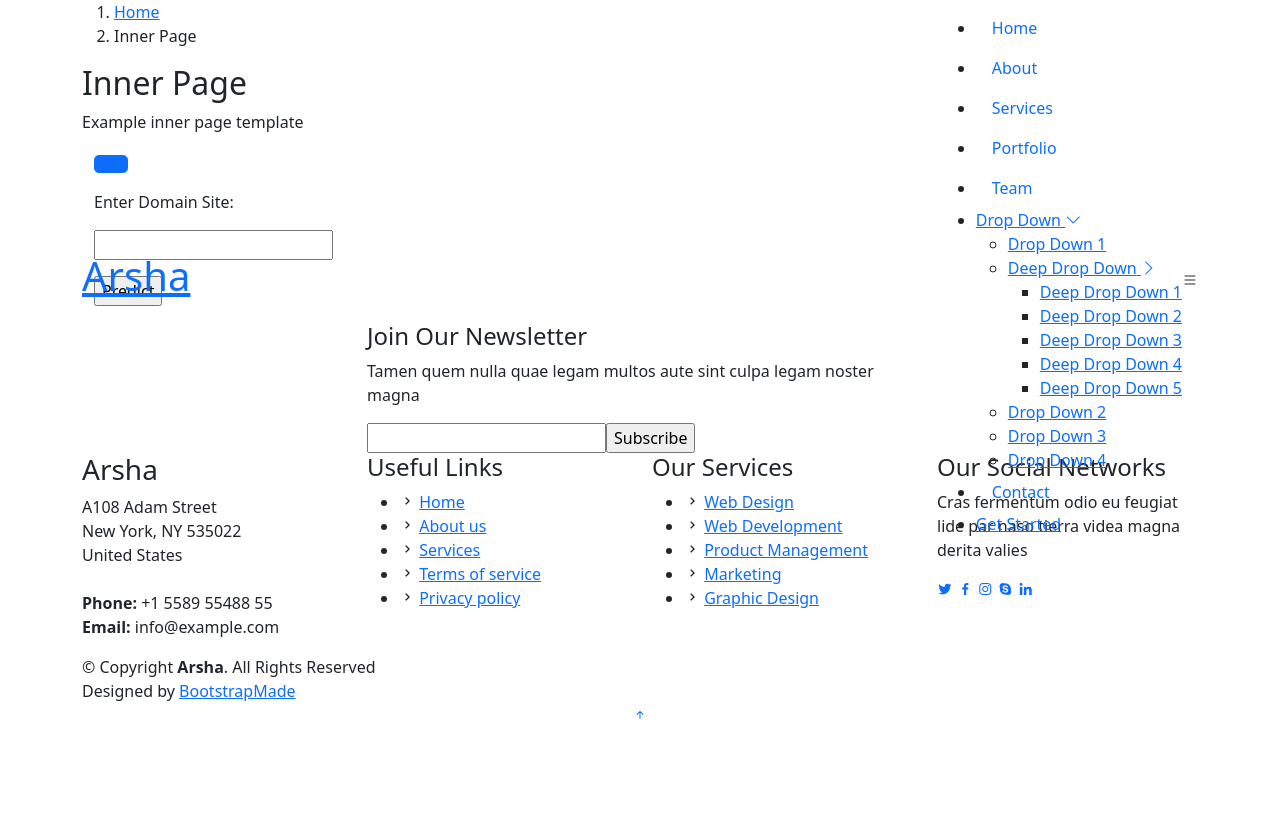
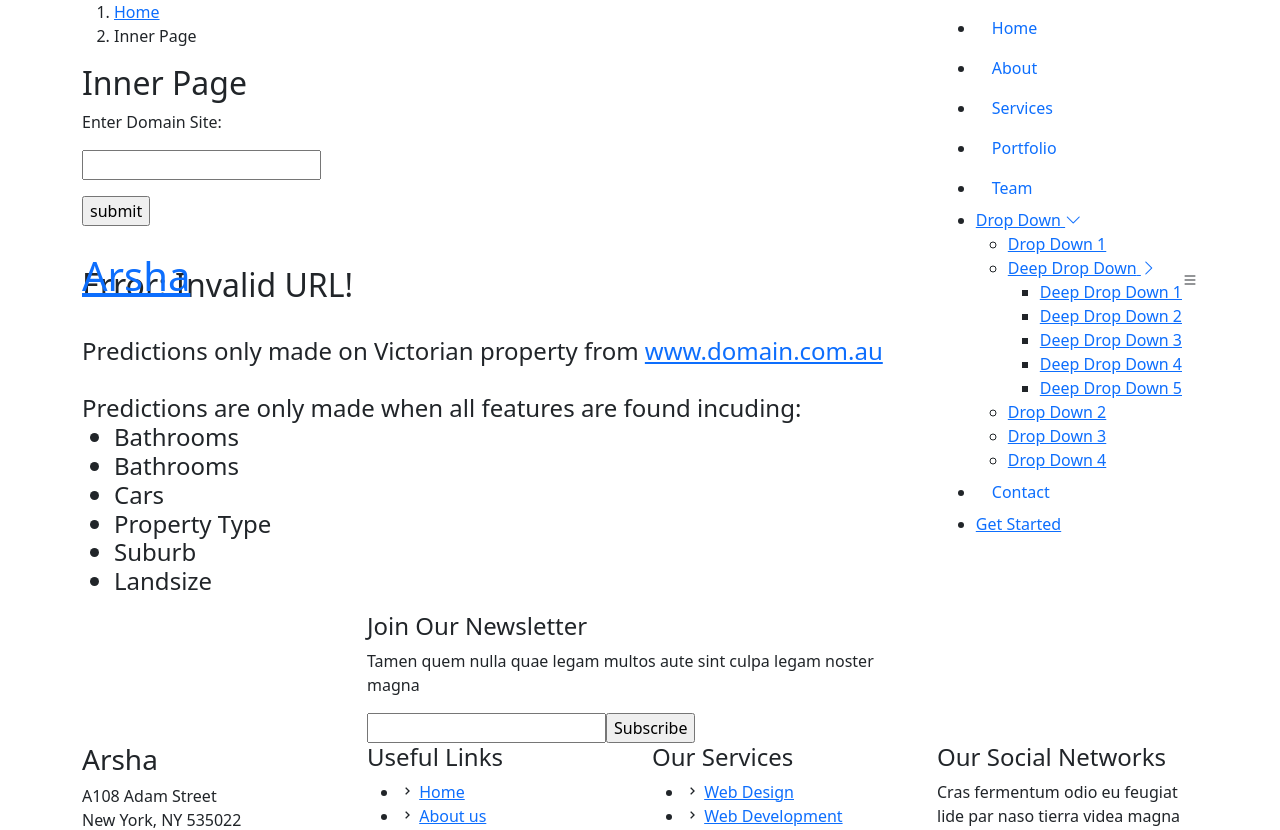
Before and after one commit to tomjp90/Final_Project, a Flask app: page /predict in a window 1280 px wide. Shown: the top 830 px of the page. Before the commit the page ends 719 px from the top, so only its background shows below. Run offline with Flask 2, Linux system fonts and the light colour scheme; some libraries are stand-ins or nearby versions.

Commit message:
cleaned code

```diff
--- a/app.py
+++ b/app.py
@@ -71,25 +71,21 @@ def home():
 @app.route('/predict', methods=['POST', 'GET'])
 def login():
 
-      # when request POST domain listing is sent and updated
-      if request.method == 'POST':
-            # save value inputed in form
-            domain_listing = request.form['nm']
-            # run scraping function fro new domain listing url
-            features = scrape.scrape_house_listing(domain_listing)
-            print(features)
+      try:
+            # when request POST domain listing is sent and updated
+            if request.method == 'POST':
+                  # save value inputed in form
+                  domain_listing = request.form['nm']
+                  # run scraping function fro new domain listing url
+                  features = scrape.scrape_house_listing(domain_listing)
+                  print(features)
 
-            # ------------------------------ PREDICTION ------------------------------------
-            # check whether any features returned are from VIC and include all values
-            if (features["cars"] != "Unknown" or
-                  features == "error"):
+                  # ------------------------------ PREDICTION ------------------------------------
+                  # check whether any features returned are from VIC and include all values
+                  if (features["cars"] != "Unknown"):
 
-                  # Check State only Victoria
-                  if (features["state"] == 'VIC'):
-
-                        # DOES NOT EQUAL CHECKS
-                        if (features["landsize"] != "Unknown"):
-
+                        # Check State only Victoria
+                        if (features["state"] == 'VIC'):
                               # ---------------- PROPERTY TYPE CONVERTED -----------
                               convert_type = features["ptype"][0]
                               print(f"the converted type {convert_type}")
@@ -145,99 +141,7 @@ def login():
                               # ------------------ PREDICTION VALUES SCALED BY MIN AND MAX VALUES --------------------------
                               # scale all values to predict
                                     # manual scaling min and max
-                              Crime = (float(features["suburb_distance_crime"][1]) - 0) / (15485 - 0)
-                              Distance = float(features["suburb_distance_crime"][0]) / (50 - 0)
-                              Rooms = (float(features["bedrooms"]) - 1) / (12 - 1)
-                              Bathrooms = (float(features["bathrooms"]) - 0 ) / (9 - 0)
-                              Cars = (float(features["cars"]) - 0) / (18 - 0)
-                              Month = ((float(features["month"]) - 1) - 0) / (11 - 0)
-                              Year = (float(features["year"])-2016)/(2024 - 2016)
-                              Landsize = (float(features["landsize"]) - 0) / (433014 - 0)
-                              Type_h = float(Type_h)
-                              Type_t = float(Type_t)
-                              Type_u = float(Type_u)
 
-                              #================================ PREDICTION ==============================================
-                              #==========================================================================================
-                              #create pandas df to predict value with all features scaled
-                              # #['Rooms', 'Distance', 'Bathroom', 'Car', 'Landsize', 'Year', 'Month', 'Crime', 'Type_h', 'Type_t', 'Type_u']
-                              X = pd.DataFrame([Rooms, Distance, Bathrooms, Cars, Landsize, Year, Month, Crime, Type_h, Type_t, Type_u],
-                                                      ['Rooms', 'Distance', 'Bathroom', 'Car', 'Landsize', 'Year', 'Month', 'Crime', 'Type_h', 'Type_t', 'Type_u']).T
-                              print("PREDICTION VALUES ARE")
-                              print(X)
-                              model = load("xgboost_best_model_2024.joblib")
-                              # run predict function from persist
-                              predict = model.predict(X)
-                              print("I PREDICTED")
-                              print(predict)
-                              # format value predicted
-                              # prediction_formated = f"{predict:,}"
-                              # append values to features
-                              features["prediction"].append(predict)
-                              # features["predict_format"].append(prediction_formated)
-
-                              #==========================================================================================
-
-                              # return prediction if everything scraped and predicted correctly
-                              return render_template('inner-page_prediction_template.html', features=features)
-
-                        elif (features["landsize"] == 'Unknown'):
-
-                              # ---------------- PROPERTY TYPE CONVERTED -----------
-                              convert_type = features["ptype"][0]
-                              print(f"the converted type {convert_type}")
-                              # catch all types for apartment/unit/new apartment/flat
-                              # and convert to numerical value
-
-                              # If House or Villa-------------------------------
-                              if (convert_type == "H"):
-                                    Type_h = 1
-                              elif (convert_type == "V"):
-                                    Type_h = 1
-                              else:
-                                    Type_h = 0
-
-                              # If townhouse/unit or flat -----------------------
-                              if (convert_type == "A"):
-                                    Type_u = 1
-                              elif (convert_type == "U"):
-                                    Type_u = 1
-                              elif (convert_type == "N"):
-                                    Type_u = 1
-                              elif (convert_type == "F"):
-                                    Type_u = 1
-                              else:
-                                    Type_u = 0
-
-                              # If Townhouse -----------------------------------
-                              if (convert_type == "T"):
-                                    Type_t = 1
-                              else:
-                                    Type_t = 0
-
-                              # -------------------- MELB AVG FOR PROPERTY TYPE FOR 2016-2018---------------------------
-                              # read in CSV and to find the average values for property type
-                              type_lower = 'u'
-                              avg_rooms, avg_price, avg_bathroom, avg_car, avg_landsize = melb_avg(type_lower)
-                              # append to features
-                              features["melbourne_avg"].append(round(avg_rooms,2))
-                              features["melbourne_avg"].append(round(avg_price,2))
-                              features["melbourne_avg"].append(round(avg_bathroom,2))
-                              features["melbourne_avg"].append(round(avg_car,2))
-                              features["melbourne_avg"].append(round(avg_landsize,2))
-
-                              # -------------------- CRIME AND DISTANCE FOR SUBURB AVERAGED FOR 2016-2018  ---------------------------
-                              # read in csv file and find distance and crime based on suburb that is scraped
-
-                              suburb_lower = features["suburb"].lower()
-                              distance, crime = distance_crime(suburb_lower)
-
-                              features["suburb_distance_crime"].append(round(distance,2))
-                              features["suburb_distance_crime"].append(round(crime,2))
-
-                              # ------------------ PREDICTION VALUES SCALED BY MIN AND MAX VALUES --------------------------
-                              # scale all values to predict
-                                    # manual scaling min and max
                               Crime = (float(features["suburb_distance_crime"][1]) - 0) / (15485 - 0)
                               Distance = float(features["suburb_distance_crime"][0]) / (50 - 0)
                               Rooms = (float(features["bedrooms"]) - 1) / (12 - 1)
@@ -249,41 +153,117 @@ def login():
                               Type_t = float(Type_t)
                               Type_u = float(Type_u)
 
-                              #================================ PREDICTION ==============================================
-                              #==========================================================================================
-                              #create pandas df to predict value with all features scaled
-                              # #['Rooms', 'Distance', 'Bathroom', 'Car', 'Landsize', 'Year', 'Month', 'Crime', 'Type_h', 'Type_t', 'Type_u']
-                              X = pd.DataFrame([Rooms, Distance, Bathrooms, Cars, Year, Month, Crime, Type_h, Type_t, Type_u],
+
+                              # IF LAND SIZE FOUND
+                              if (features["landsize"] != "Unknown"):
+
+                                    Landsize = (float(features["landsize"]) - 0) / (433014 - 0)
+
+                                    #================================ PREDICTION ==============================================
+                                    #==========================================================================================
+                                    #create pandas df to predict value with all features scaled
+                                    # #['Rooms', 'Distance', 'Bathroom', 'Car', 'Landsize', 'Year', 'Month', 'Crime', 'Type_h', 'Type_t', 'Type_u']
+                                    X = pd.DataFrame([Rooms, Distance, Bathrooms, Cars, Landsize, Year, Month, Crime, Type_h, Type_t, Type_u],
+                                                      ['Rooms', 'Distance', 'Bathroom', 'Car', 'Landsize', 'Year', 'Month', 'Crime', 'Type_h', 'Type_t', 'Type_u']).T
+                                    model = load("xgboost_best_model_2024.joblib")
+                                    # run predict function from persist
+                                    predict = round(model.predict(X)[0])
+                                    # format value predicted
+                                    prediction_formated = f"{predict:,}"
+                                    # append values to features
+                                    features["prediction"].append(predict)
+                                    features["predict_format"].append(prediction_formated)
+
+                                    #------------------------------------ FUTURE PREDICTION - NEXT 3 YEARS ------------------------------------------
+                                    predict_1 = ((float(features["year"]) + 1) - 2016)/(2024-2016)
+                                    X1 = pd.DataFrame([Rooms, Distance, Bathrooms, Cars, Landsize, predict_1, Month, Crime, Type_h, Type_t, Type_u],
+                                                      ['Rooms', 'Distance', 'Bathroom', 'Car', 'Landsize', 'Year', 'Month', 'Crime', 'Type_h', 'Type_t', 'Type_u']).T
+                                    predict1 = round(predict_value(X1)[0])
+                                    prediction_formated1 = f"{predict1:,}"
+                                    features["future_predict_format"].append(prediction_formated1)
+                                    features["future_predict"].append(predict1)
+
+                                    predict_2 = ((float(features["year"]) + 2) - 2016)/(2024-2016)
+                                    X2 = pd.DataFrame([Rooms, Distance, Bathrooms, Cars, Landsize, predict_2, Month, Crime, Type_h, Type_t, Type_u],
+                                                      ['Rooms', 'Distance', 'Bathroom', 'Car', 'Landsize', 'Year', 'Month', 'Crime', 'Type_h', 'Type_t', 'Type_u']).T
+                                    predict2 = round(predict_value(X1)[0])
+                                    prediction_formated2 = f"{predict2:,}"
+                                    features["future_predict_format"].append(prediction_formated2)
+                                    features["future_predict"].append(predict2)
+
+                                    predict_3 = ((float(features["year"]) + 3) - 2016)/(2024-2016)
+                                    X3 = pd.DataFrame([Rooms, Distance, Bathrooms, Cars, Landsize, predict_3, Month, Crime, Type_h, Type_t, Type_u],
+                                                      ['Rooms', 'Distance', 'Bathroom', 'Car', 'Landsize', 'Year', 'Month', 'Crime', 'Type_h', 'Type_t', 'Type_u']).T
+                                    predict3 = round(predict_value(X1)[0])
+                                    prediction_formated3 = f"{predict3:,}"
+                                    features["future_predict_format"].append(prediction_formated3)
+                                    features["future_predict"].append(predict3)
+                                    #==========================================================================================
+
+                                    # return prediction if everything scraped and predicted correctly
+                                    return render_template('inner-page_prediction_template.html', features=features)
+
+                              #IF NO LANDSIZE FOUND
+                              elif (features["landsize"] == 'Unknown'):
+
+                                    #================================ PREDICTION ==============================================
+                                    #==========================================================================================
+                                    #create pandas df to predict value with all features scaled
+                                    # #['Rooms', 'Distance', 'Bathroom', 'Car', 'Landsize', 'Year', 'Month', 'Crime', 'Type_h', 'Type_t', 'Type_u']
+                                    X = pd.DataFrame([Rooms, Distance, Bathrooms, Cars, Year, Month, Crime, Type_h, Type_t, Type_u],
+                                                            ['Rooms', 'Distance', 'Bathroom', 'Car', 'Year', 'Month', 'Crime', 'Type_h', 'Type_t', 'Type_u']).T
+                                    print("HELP")
+                                    # run predict function from persist
+                                    predict = round(predict_value_NL(X)[0])
+                                    print(X)
+                                    # format value predicted
+                                    prediction_formated = f"{predict:,}"
+                                    # append values to features
+                                    features["prediction"].append(predict)
+                                    features["predict_format"].append(prediction_formated)
+
+
+                                    #------------------------------------ FUTURE PREDICTION - NEXT 3 YEARS ------------------------------------------
+                                    predict_1 = ((float(features["year"]) + 1) - 2016)/(2024-2016)
+                                    X1 = pd.DataFrame([Rooms, Distance, Bathrooms, Cars, predict_1, Month, Crime, Type_h, Type_t, Type_u],
                                                       ['Rooms', 'Distance', 'Bathroom', 'Car', 'Year', 'Month', 'Crime', 'Type_h', 'Type_t', 'Type_u']).T
+                                    predict1 = round(predict_value_NL(X1)[0])
+                                    prediction_formated1 = f"{predict1:,}"
+                                    features["future_predict_format"].append(prediction_formated1)
+                                    features["future_predict"].append(predict1)
 
-                              # run predict function from persist
-                              predict = round(predict_value_NL(X)[0])
-                              print(X)
-                              # format value predicted
-                              prediction_formated = f"{predict:,}"
-                              # append values to features
-                              features["prediction"].append(predict)
-                              features["predict_format"].append(prediction_formated)
+                                    predict_2 = ((float(features["year"]) + 2) - 2016)/(2024-2016)
+                                    X2 = pd.DataFrame([Rooms, Distance, Bathrooms, Cars, predict_2, Month, Crime, Type_h, Type_t, Type_u],
+                                                      ['Rooms', 'Distance', 'Bathroom', 'Car', 'Year', 'Month', 'Crime', 'Type_h', 'Type_t', 'Type_u']).T
+                                    predict2 = round(predict_value_NL(X1)[0])
+                                    prediction_formated2 = f"{predict2:,}"
+                                    features["future_predict_format"].append(prediction_formated2)
+                                    features["future_predict"].append(predict2)
 
-                              #==========================================================================================
-                              return render_template('inner-page_prediction_NL_template.html', features=features)
+                                    predict_3 = ((float(features["year"]) + 3) - 2016)/(2024-2016)
+                                    X3 = pd.DataFrame([Rooms, Distance, Bathrooms, Cars, predict_3, Month, Crime, Type_h, Type_t, Type_u],
+                                                      ['Rooms', 'Distance', 'Bathroom', 'Car', 'Year', 'Month', 'Crime', 'Type_h', 'Type_t', 'Type_u']).T
+                                    predict3 = round(predict_value_NL(X1)[0])
+                                    prediction_formated3 = f"{predict3:,}"
+                                    features["future_predict_format"].append(prediction_formated3)
+                                    features["future_predict"].append(predict3)
+                                    #==========================================================================================
+                                    return render_template('inner-page_prediction_NL_template.html', features=features)
 
                         else:
-                              return render_template('inner-page_prediction_error_template.html', features=features)
+                              error = "Wrong State! Only Melbourne Suburbs"
+                              return render_template('inner-page_prediction_error_template.html', error=error)
                   else:
+                        error = "Cannot find all features to predict!"
                         # return error html if all features not scraped
-                        return render_template('inner-page_prediction_error_template.html', features="Wrong State!")
+                        return render_template('inner-page_prediction_error_template.html', error=error)
             else:
+
                   # return error html if features is empty
-                  return render_template('inner-page_prediction_error_template.html', features = "Invalid URL")
-
-
-
-      else:
-            # not really needed
-            domain_listing = request.args.get('nm')
-            return render_template('inner-page_predict_template.html', features="Enter Domain Listing URL")
-
+                  return render_template('inner-page_predict_template.html', error=error)
+      except:
+            error = "Invalid URL!"
+            return render_template('inner-page_prediction_error_template.html', error=error)
 
 
 if __name__ == "__main__":
--- a/templates/inner-page_predict_template.html
+++ b/templates/inner-page_predict_template.html
@@ -101,6 +101,8 @@
         </p>
         <div class="container-fluid">
 
+
+<!--=====================================MUST HAVE THIS =====================================================================-->
             <p><a class="btn btn-primary btn-lg" href="/scrape" role="button"></a></p>
 
             <form action = "/predict" method = "post">
@@ -108,7 +110,12 @@
               <p><input type = "text" name = "nm" /></p>
               <p><input type = "submit" value = "Predict" /></p>
            </form>
+
       </div>
+      steps how to predict??
+
+
+<!--=====================================+++++++++++++++++====================================================================-->
 
 
     </section>
--- a/templates/inner-page_prediction_error_template.html
+++ b/templates/inner-page_prediction_error_template.html
@@ -95,6 +95,8 @@
     </section><!-- End Breadcrumbs -->
 
 
+
+
       <!----------------------------------------THIS IS THE CONTENT NEEDED ----------------------------------------->
     <section class="inner-page">
       <div class="container">
@@ -104,14 +106,18 @@
             <p><input type = "text" name = "nm" /></p>
             <p><input type = "submit" value = "submit" /></p>
          </form>
-      <!----------------------------------------------------------------------------------------------------------->
+
          <h1>
 
          </h1>
          <br>
 
-      <h1> Invalid request! </h1>
+
+      <h2>Error: {{ error }}</h2>
       <br>
+
+      <!-- ==============================  List what is needed here to work =====================================================================================================-->
+
       <h4> Predictions only made on Victorian property from <a href="https://www.domain.com.au/" target="_blank" rel="noopener noreferrer">www.domain.com.au</a>
             <br>
             <br>
```
Also changed, not shown: scrape.py (+4 -27 lines), templates/inner-page_prediction_template.html (+33 -41 lines).
